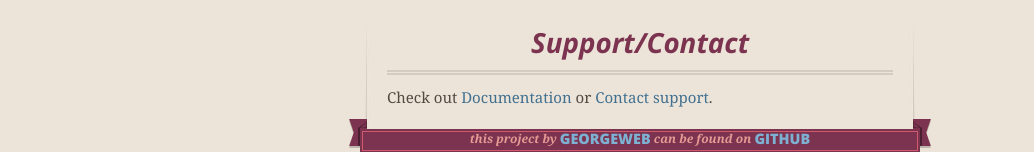
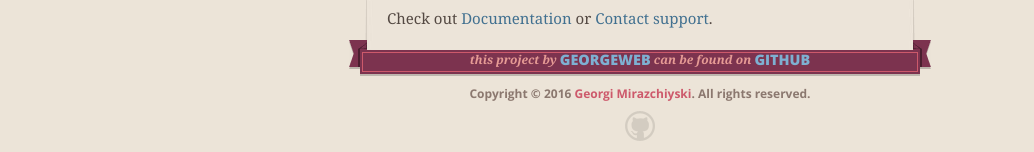
Before and after one commit to GeorgeWeb/Pixels2D, a plain HTML site: page index.html in a window 1280 px wide. Shown: the part 656-808 px from the top of the page, without its empty margins (0-1034 px from the left). Drawn offline with nearby package versions, Linux system fonts and the light colour scheme.

Commit message:
Update index.html

```diff
--- a/index.html
+++ b/index.html
@@ -57,9 +57,6 @@
   <img style="width: 100%;" src="http://i0.wp.com/georgim.com/system/wp-content/uploads/2016/10/Pixels2D_Edited.png" title="Pixels2D" />
 </h3>
 
-<h3>
-<a id="support-or-contact" class="anchor" href="#support-or-contact" aria-hidden="true"><span aria-hidden="true" class="octicon octicon-link"></span></a>Support/Contact</h3>
-
 <p>Check out <a href="http://georgim.com" target="_blank">Documentation</a> or <a href="http://georgim.com/system/#home/contacts" target="_blank">Contact support</a>.</p>
       </section>
 
```
